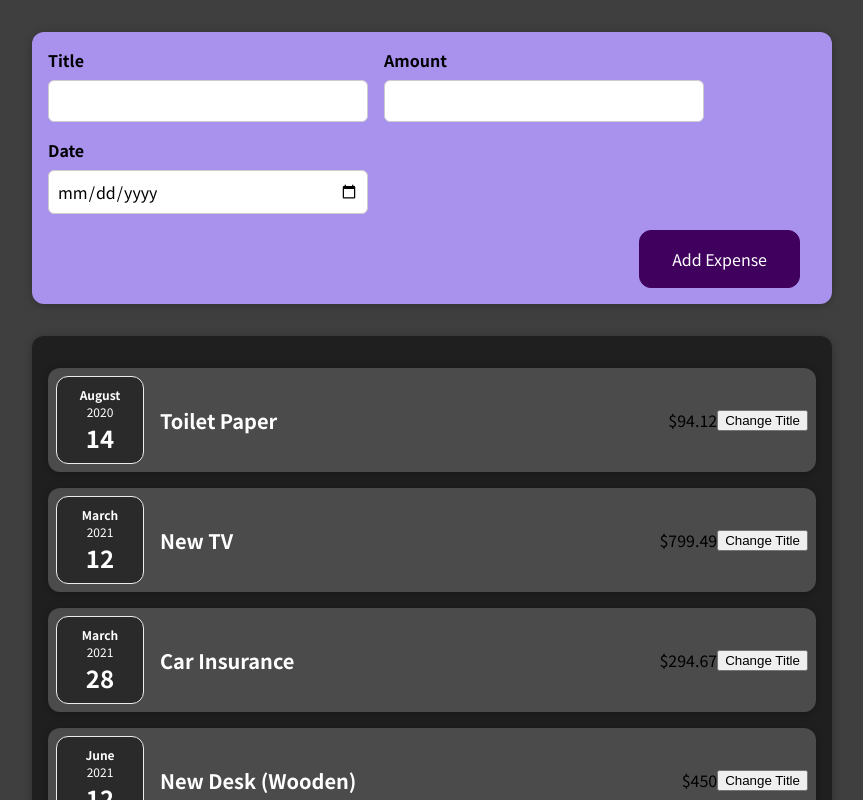
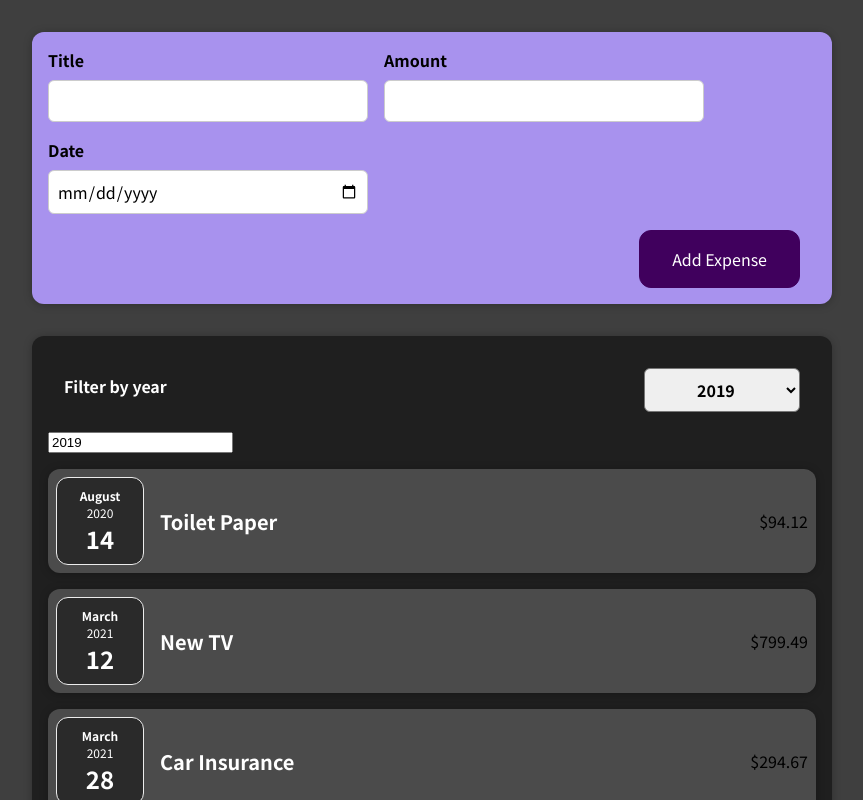
Before and after one commit to staser12/reactjs_course, a React (Create React App) app: page / in a window 1280 px wide. Shown: the top 800 px of the page, without its empty margins (208-1071 px from the left). Built offline with nearby package versions, Linux system fonts and the light colour scheme.

Commit message:
adding expenses filter by year
Signed-off-by: Stanislav Radomskiy <staserdevel@gmail.com>

```diff
--- a/src/App.js
+++ b/src/App.js
@@ -24,9 +24,14 @@
     },
   ];
 
+  const addExpenseHandler = expense => {
+    console.log('In App.js')
+    console.log(expense);
+  }
+
   return (
     <div>
-      <NewExpense />
+      <NewExpense onAddExpense={addExpenseHandler} />
       <Expenses expenses={expenses}></Expenses>
     </div>
   );
--- a/src/components/Expenses/ExpenseItem.js
+++ b/src/components/Expenses/ExpenseItem.js
@@ -8,21 +8,14 @@
 
 
 const ExpenseItem = (props) => {
-  const [title, setTitle] = useState(props.title);
-
-  const clickHandler = () => {
-    setTitle('Updated');
-    console.log('Clicked!');
-  }
 
   return (
     <Card className="expense-item">
       <ExpenseDate date={props.date}/>
       <div className="expense-item__description">
-        <h2>{title}</h2>
+        <h2>{props.title}</h2>
         <div className="expense-iten__price">${props.amount}</div>
       </div>
-      <button onClick={clickHandler}>Change Title</button>
     </Card>
   )
 }
--- a/src/components/Expenses/Expenses.js
+++ b/src/components/Expenses/Expenses.js
@@ -1,11 +1,23 @@
+import React, { useState } from 'react';
+
 import './Expenses.css';
 import ExpenseItem from './ExpenseItem';
-import Card from '../UI/Card'
+import Card from '../UI/Card';
+import ExpensesFilter from '../ExpensesFilter/ExpensesFilter';
 
 const Expenses = (props) => {
 
+  const [selectedYear, setSelectedYear] = useState('2019')
+
+  const selectedYearChangedHandler = (selectedYear) => {
+    setSelectedYear(selectedYear)
+  }
+
   return (
+    <div>
       <Card className="expenses">
+        <ExpensesFilter selected={selectedYear} onSelectedYearChanged={selectedYearChangedHandler}/>
+        <input type="text" value={selectedYear} />
         <ExpenseItem
           title={props.expenses[0].title}
           amount={props.expenses[0].amount}
@@ -27,6 +39,7 @@
           date={props.expenses[3].date}
         ></ExpenseItem>
       </Card>
+    </div>
   )
 }
 
--- /dev/null
+++ b/src/components/ExpensesFilter/ExpensesFilter.css
@@ -0,0 +1,24 @@
+.expenses-filter {
+  color: white;
+  padding: 0 1rem;
+}
+
+.expenses-filter__control {
+  display: flex;
+  width: 100%;
+  align-items: center;
+  justify-content: space-between;
+  margin: 1rem 0;
+}
+
+.expenses-filter label {
+  font-weight: bold;
+  margin-bottom: 0.5rem;
+}
+
+.expenses-filter select {
+  font: inherit;
+  padding: 0.5rem 3rem;
+  font-weight: bold;
+  border-radius: 6px;
+}
--- /dev/null
+++ b/src/components/ExpensesFilter/ExpensesFilter.js
@@ -0,0 +1,26 @@
+import React, { useState } from 'react';
+
+import './ExpensesFilter.css';
+
+const ExpensesFilter = (props) => {
+
+  const onSelectedYear = (event) => {
+    props.onSelectedYearChanged(event.target.value)
+  }
+
+  return (
+    <div className='expenses-filter'>
+      <div className='expenses-filter__control'>
+        <label>Filter by year</label>
+        <select value={props.selected} onChange={onSelectedYear}>
+          <option value='2022'>2022</option>
+          <option value='2021'>2021</option>
+          <option value='2020'>2020</option>
+          <option value='2019'>2019</option>
+        </select>
+      </div>
+    </div>
+  );
+};
+
+export default ExpensesFilter;
--- a/src/components/NewExpense/ExpenseForm.js
+++ b/src/components/NewExpense/ExpenseForm.js
@@ -1,7 +1,7 @@
 import React, { useState } from 'react';
 import './ExpenseForm.css';
 
-const ExpenseForm = () => {
+const ExpenseForm = (props) => {
   const [enteredTitle, setEnteredTitle] = useState('');
   const [enteredAmount, setEnteredAmount] = useState('');
   const [enteredDate, setEnteredDate] = useState('');
@@ -50,7 +50,8 @@
       date: new Date(enteredDate)
     };
 
-    console.log(expenseData);
+    // console.log(expenseData);
+    props.onSaveExpenseData(expenseData)
     setEnteredTitle('');
     setEnteredAmount('');
     setEnteredDate('');
--- a/src/components/NewExpense/NewExpense.js
+++ b/src/components/NewExpense/NewExpense.js
@@ -3,9 +3,20 @@
 
 import ExpenseForm from './ExpenseForm';
 
-const NewExpense = () => {
+const NewExpense = (props) => {
+
+  const saveExpenseDataHandler = (enteredExpenseData) => {
+    const expenseData = {
+      ...enteredExpenseData,
+      id: Math.random().toString()
+    }
+    // console.log(expenseData)
+    props.onAddExpense(expenseData)
+  }
+
+
   return <div className="new-expense">
-    <ExpenseForm />
+    <ExpenseForm onSaveExpenseData={saveExpenseDataHandler} />
   </div>
 }
 
```
Lines whose indentation alone changed are shown as unchanged.
